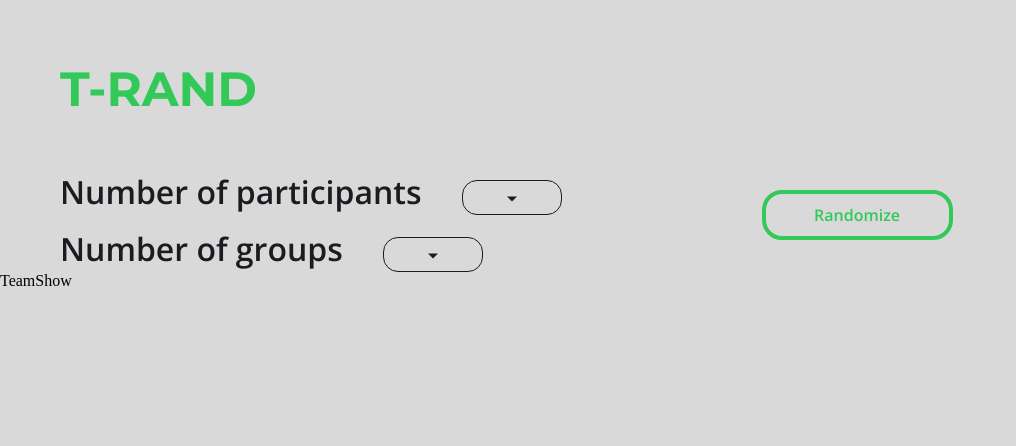
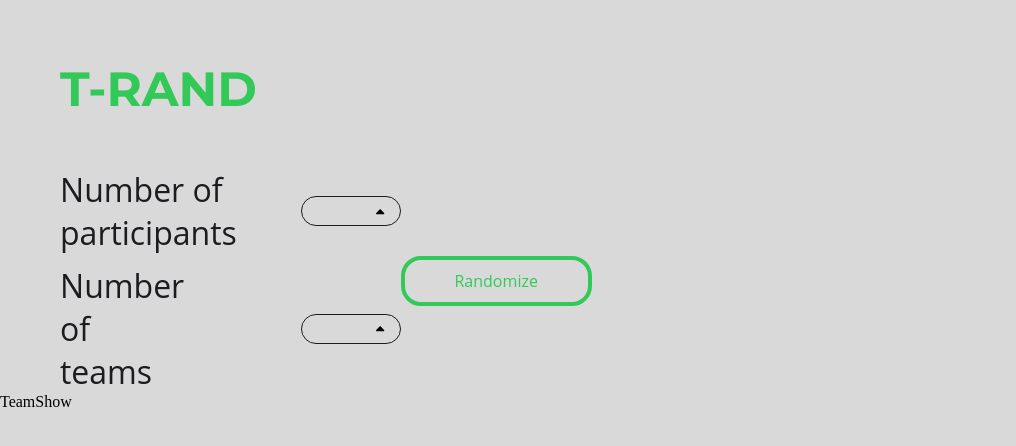
Before and after one commit to Zionert/T-Rand, a React (Create React App) app: page / in a window 1280 px wide. Shown: the top 446 px of the page, without its empty margins (0-1016 px from the left). Built offline with nearby package versions, Linux system fonts and the light colour scheme.

Commit message:
Added dropdown

```diff
--- a/package.json
+++ b/package.json
@@ -3,12 +3,17 @@
   "version": "0.1.0",
   "private": true,
   "dependencies": {
+    "@fortawesome/fontawesome-svg-core": "^6.4.2",
+    "@fortawesome/free-solid-svg-icons": "^6.4.2",
+    "@fortawesome/react-fontawesome": "^0.2.0",
     "@testing-library/jest-dom": "^5.17.0",
     "@testing-library/react": "^13.4.0",
     "@testing-library/user-event": "^13.5.0",
+    "babel-plugin-macros": "^3.1.0",
     "react": "^18.2.0",
     "react-dom": "^18.2.0",
     "react-scripts": "5.0.1",
+    "react-select": "^5.8.0",
     "sass": "^1.69.4",
     "web-vitals": "^2.1.4"
   },
--- a/src/apps/header/Header.scss
+++ b/src/apps/header/Header.scss
@@ -1,11 +1,10 @@
-@import url('https://fonts.googleapis.com/css2?family=Montserrat:wght@700&display=swap');
-$defaultFont: Montserrat, sans-serif;
+@import "/src/styles/Variables/Variables.scss";
 
 .Title {
     text-transform: uppercase;
-    color: #32C958;
+    color: $GreenColor;
     margin-left: 60px;
     margin-top: 60px;
-    font-family: $defaultFont;
+    font-family: $TitleFont;
     font-size: 48px;
 }
--- a/src/apps/selectPartAndGroup/SelectPartAndGroup.scss
+++ b/src/apps/selectPartAndGroup/SelectPartAndGroup.scss
@@ -1,38 +1,18 @@
-@import url('https://fonts.googleapis.com/css2?family=Montserrat:wght@700&family=Open+Sans:wght@600&display=swap');
-$defaultColor: #1C1B1F;
-$myFont: 'Open Sans', sans-serif;
+@import "/src/styles/Variables/Variables.scss";
 
 .Container {
-    color: $defaultColor;
-    font-family: 'Open Sans', sans-serif;
+    color: $Black;
+    font-family: $BodyFont;
     margin-top: 40px;
     font-size: 32px;
     margin-left: 60px;
+    max-width: 40%;
     display: flex;
-    justify-content: flex-start;
+    justify-content: space-between;
     align-items: center;
-    gap: 200px;
 }
 
 .Randomizer {
-    border-radius: 20px;
-    border: 4px solid var(--Green, #32C958);
-    display: flex;
-    justify-content: center;
-    align-items: center;
-    background: none;
-    width: 191px;
-    padding: 10px;
-    font-family: $myFont;
-    color: var(--Green, #32C958);
-    font-size: 16px;
-    transition: 0.2s;
-    cursor: pointer;
+    margin-top: 10px;
+    @include buttonStyle();
 }
-
-.Randomizer:active {
-    background-color: #3e8e41;
-    color:  white;
-    box-shadow: 0 3px #666;
-    transform: translateY(2px);
-}
--- a/src/apps/selectPartAndGroup/components/dropDown/DropDown.jsx
+++ b/src/apps/selectPartAndGroup/components/dropDown/DropDown.jsx
@@ -1,15 +1,45 @@
-import React from 'react'
-import './DropDown.scss'
-const DropDown = () => {
+import React, { useState } from 'react';
+import './DropDown.scss';
+import { FontAwesomeIcon } from '@fortawesome/react-fontawesome';
+import { faCaretUp, faCaretDown } from '@fortawesome/free-solid-svg-icons';
+
+const DropDown = ({ options }) => {
+  const [isOpen, setIsOpen] = useState(false);
+  const [dropdownValue, setDropdownValue] = useState(0);
+
+  const changeValue = (item) => {
+    setDropdownValue(item);
+    setIsOpen(false);
+  };
+
   return (
-    <div>
-        <button className='DropDown'>
-          <svg xmlns="http://www.w3.org/2000/svg" width="10" height="6" viewBox="0 0 10 6" fill="none">
-            <path d="M5 5.5L0 0.5H10L5 5.5Z" fill="#1C1B1F"/>
-          </svg>
-        </button>
+    <div className='DropDown-Wrapper'>
+      <button onClick={() => setIsOpen(!isOpen)}>
+        <div>
+          {dropdownValue !== 0 ? dropdownValue : ' '}
+        </div>
+
+        <div>
+          {!isOpen ? (
+            <FontAwesomeIcon icon={faCaretUp} className='caret' />
+          ) : (
+            <FontAwesomeIcon icon={faCaretDown} className='caret' />
+          )}
+        </div>
+      </button>
+
+      {isOpen && (
+        <ul>
+          <li style={{visibility: 'hidden', background: 'none', height: '0.01px', zIndex: '-1'}}>0</li>
+          {options.map((item, index) => (
+            <li key={index} onClick={() => changeValue(item)}>
+              {item}
+            </li>
+          ))}
+        </ul>
+      )}
     </div>
-  )
-}
+  );
+};
 
-export default DropDown
+export default DropDown;
--- a/src/apps/selectPartAndGroup/components/dropDown/DropDown.scss
+++ b/src/apps/selectPartAndGroup/components/dropDown/DropDown.scss
@@ -1,8 +1,5 @@
-.DropDown {
-    border-radius: 15px;
-    border: 1px solid var(--Dark, #1C1B1F);
-    width: 100px;
-    height: 35px;
-    padding: 3px 10px;
-    background: none;
+@import "/src/styles/Variables/Variables.scss";
+
+.DropDown-Wrapper {
+    @include dropdownStyle();
 }
--- a/src/apps/selectPartAndGroup/components/selectGroup/SelectGroup.jsx
+++ b/src/apps/selectPartAndGroup/components/selectGroup/SelectGroup.jsx
@@ -1,11 +1,17 @@
 import React from 'react'
-import DropDown from '../dropDown/DropDown'
 import './SelectGroup.scss'
+import DropDown from '../dropDown/DropDown.jsx'
+
 const SelectGroup = () => {
+
+  const options = [1, 2, 3, 4]
+
   return (
     <div className='SelectGroup'>
-      <div>Number of groups</div>
-      <DropDown />
+      <div>Number of teams</div>
+      <DropDown
+        options={options}
+      />
     </div>
   )
 }
--- a/src/apps/selectPartAndGroup/components/selectGroup/SelectGroup.scss
+++ b/src/apps/selectPartAndGroup/components/selectGroup/SelectGroup.scss
@@ -2,5 +2,5 @@
     display: flex;
     justify-content: flex-start;
     align-items: center;
-    gap: 40px;
+    gap: 116.5px;
 }
--- a/src/apps/selectPartAndGroup/components/selectPart/SelectPart.jsx
+++ b/src/apps/selectPartAndGroup/components/selectPart/SelectPart.jsx
@@ -1,11 +1,16 @@
 import React from 'react'
-import DropDown from '../dropDown/DropDown'
 import './SelectPart.scss'
+import DropDown from '../dropDown/DropDown.jsx'
 const SelectPart = () => {
+
+  const options = [4, 8, 16]
+
   return (
     <div className='SelectPart'>
-        <div>Number of participants</div>
-        <DropDown />
+      <div>Number of participants</div>
+      <DropDown
+        options={options}
+      />
     </div>
   )
 }
--- /dev/null
+++ b/src/styles/Variables/Variables.scss
@@ -0,0 +1,85 @@
+@import url("https://fonts.googleapis.com/css2?family=Montserrat:wght@700&display=swap");
+
+$Black: #1C1B1F;
+$GreenColor: var(--Green, #32C958);
+$Background: var(--Grey, #D9D9D9);
+
+
+$TitleFont: Montserrat, sans-serif;
+$BodyFont: 'Open Sans', sans-serif;
+
+@mixin buttonStyle {
+  border-radius: 20px;
+  border: 4px solid var(--Green, #32C958);
+  background: none;
+  width: 191px;
+  padding: 10px;
+  font-family: "Open Sans", sans-serif;
+  color: var(--Green, #32C958);
+  font-size: 16px;
+  transition: 0.2s;
+  cursor: pointer;
+
+  &:active {
+    background-color: #3e8e41;
+    color: white;
+    box-shadow: 0 3px #666;
+    transform: translateY(2px);
+  }
+}
+
+@mixin dropdownStyle {
+    button {
+        cursor: pointer;
+        display: flex;
+        width: 100px;
+        height: 30px;
+        justify-content: flex-end;
+        gap: 24px;
+        align-items: center;
+        border-radius: 15px;
+        border: 1px solid $Black;
+        background: $Background
+      }
+
+      svg {
+        margin-right: 15px;
+        margin-top: 4px;
+      }
+
+      .DropDown-Wrapper {
+        background: #fff;
+        position: relative;
+        font-family: $BodyFont;
+        font-size: 22px;
+        display: flex;
+        align-items: center;
+      }
+
+      ul {
+        position: absolute;
+        width: 98px;
+        text-align: center;
+        border-radius: 0px 0px 18px 18px;
+        list-style: none;
+        font-size: 18px;
+        margin: 0;
+        margin-top: -16px;
+        border: 1px solid $Black;
+        border-top: none;
+        transition: height 0.3s ease-out;
+      }
+
+      li {
+        position: relative;
+        background-color: $Background;
+        cursor: pointer;
+        padding: 8px;
+      }
+
+      ul li:last-child {
+        border-radius: 0px 0px 18px 18px;
+
+      }
+
+}
```
Also changed, not shown: src/styles/index.css (added), src/styles/main.scss (added), 1 other file (tests, documents, lock files or other folders).
